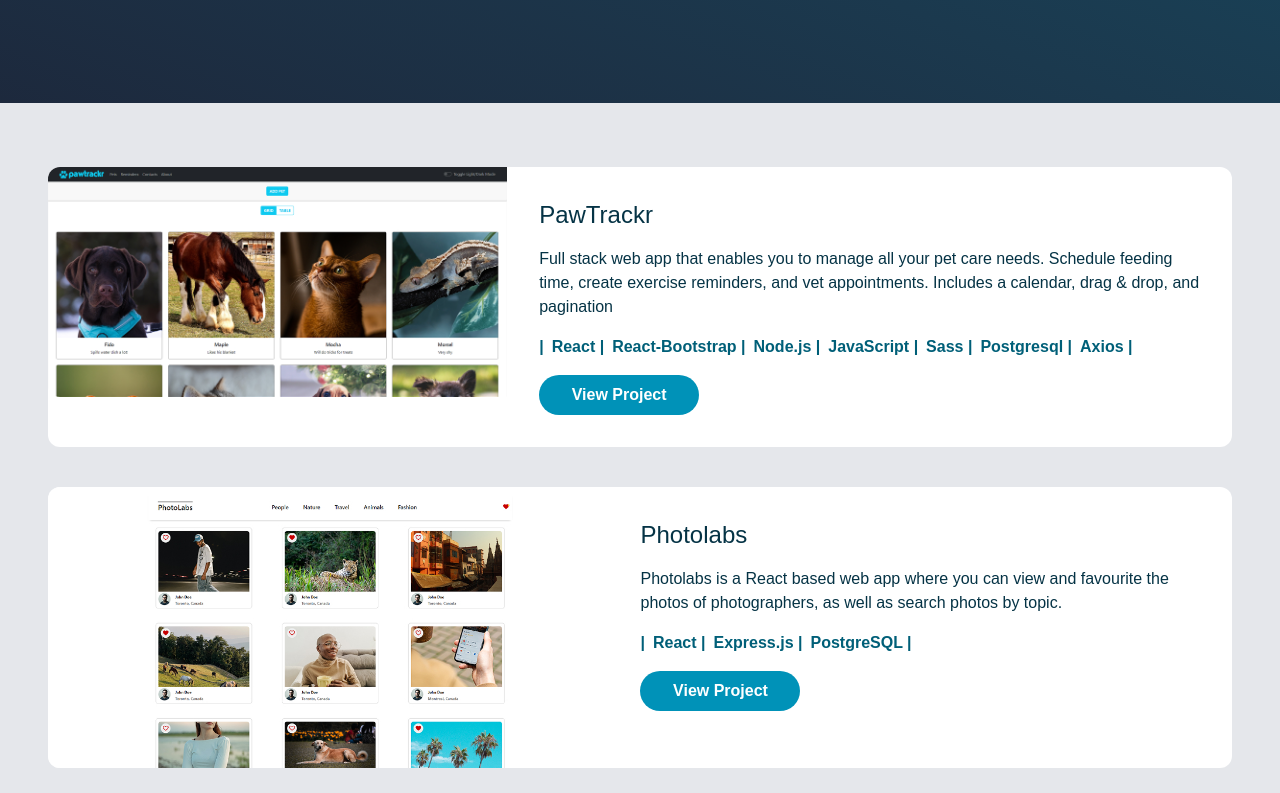
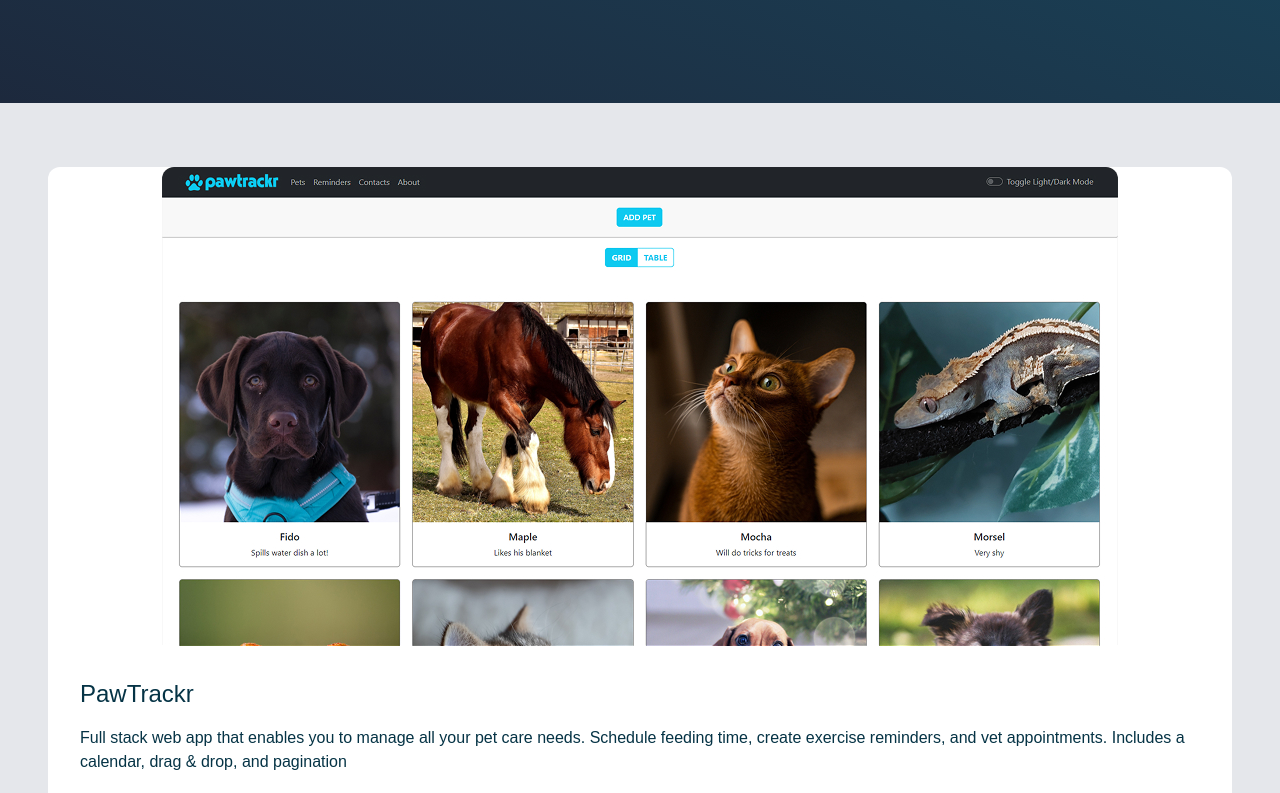
Before and after one commit to Devvaru/personal-portfolio, a Next.js app in the folder portfolio/: page / in a window 1280 px wide. Shown: the part 500-1293 px from the top of the page. Built offline with nearby package versions, Linux system fonts and the light colour scheme.

Commit message:
Adjust responsive image scaling

```diff
--- a/portfolio/src/app/projects.tsx
+++ b/portfolio/src/app/projects.tsx
@@ -2,11 +2,11 @@ import projects from "./projects-data";
 
 export default function Projects() {
     return (
-        <main className="projects-container flex flex-col items-center justify-center gap-10 py-8">
+        <main className="projects-container flex flex-col items-center justify-center gap-12 py-8">
             {Object.entries(projects).map(([key, project]) => (
 
                 // Project Card
-                <div key={key} className="project-card w-full rounded-xl flex flex-col bg-white lg:flex-row 2xl:max-w-[66%]">
+                <div key={key} className="project-card w-full rounded-xl flex flex-col bg-white 2xl:flex-row 2xl:max-w-[66%]">
 
                     {/* images for modal*/}
                     {/* <div className="project-images">
@@ -16,8 +16,8 @@ export default function Projects() {
                     </div> */}
 
                     {/* image */}
-                    <div className="project-image h-auto">
-                        {project.imgs.length >= 1 && <img src={project.imgs[0]} alt={project.title + " Project Screenshot"} className="rounded-t-xl lg:rounded-l-xl lg:rounded-r-none" />}
+                    <div className="project-image sm:self-center 2xl:self-auto">
+                        {project.imgs.length >= 1 && <img src={project.imgs[0]} alt={project.title + " Project Screenshot"} className="rounded-t-xl 2xl:max-w-lg 2xl:rounded-l-xl 2xl:rounded-r-none min-h-full" />}
                     </div>
 
                     <div className="flex flex-col p-8 gap-4">
```
